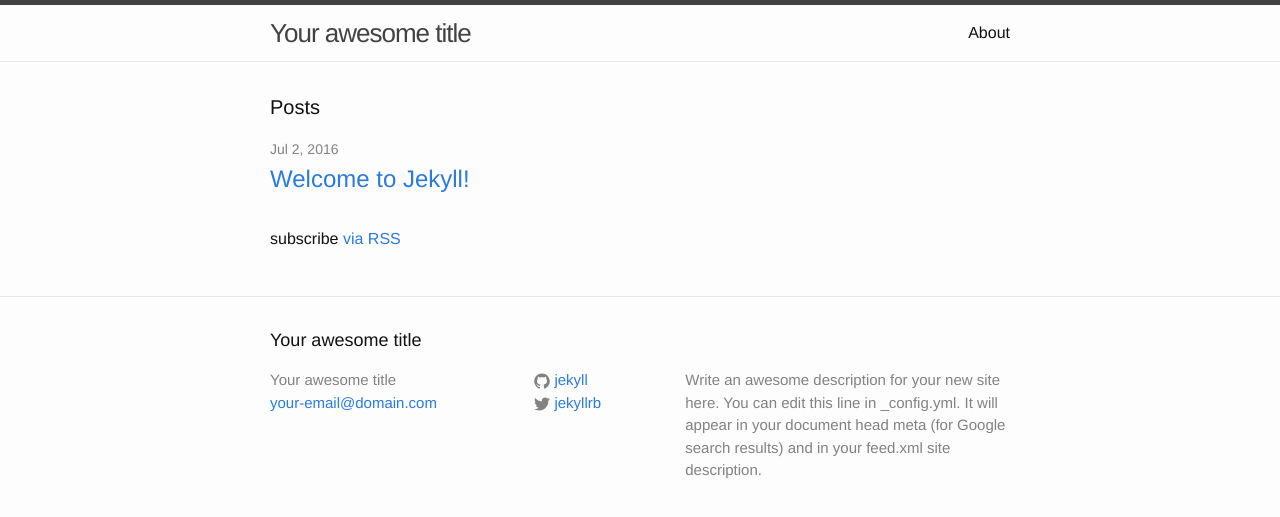
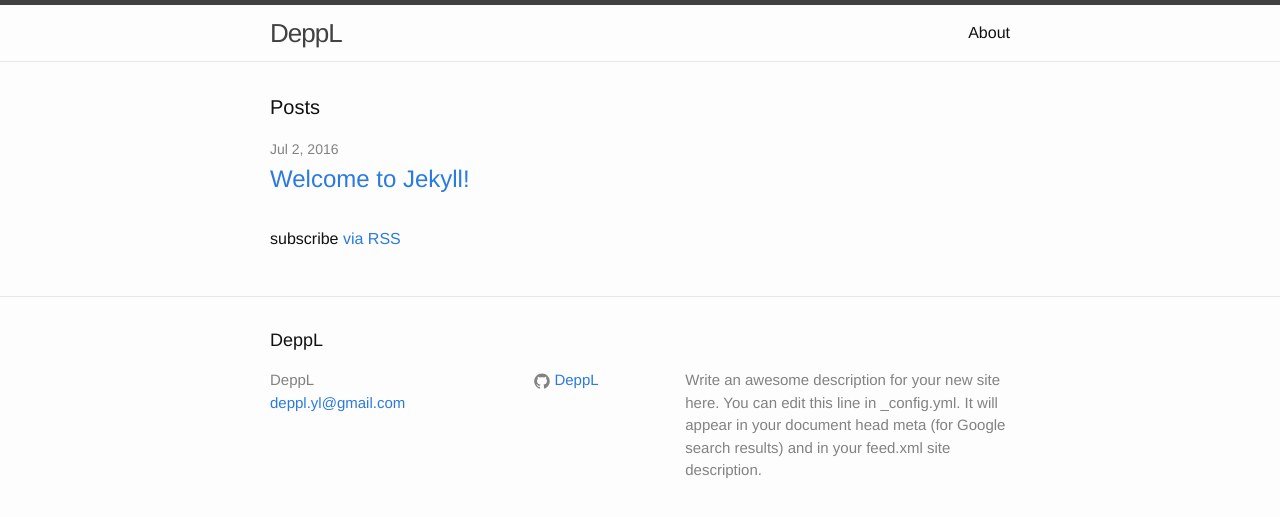
Before and after one commit to DeppL/DeppL.github.io, a Jekyll site: the page built from index.html, in a window 1280 px wide. Shown: the top 517 px of the page. Built offline with Jekyll 4.4.1, drawn with Linux system fonts in a browser that asks for light colours.

Commit message:
add-title

```diff
--- a/_config.yml
+++ b/_config.yml
@@ -6,16 +6,15 @@
 # 'jekyll serve'. If you change this file, please restart the server process.
 
 # Site settings
-title: Your awesome title
-email: your-email@domain.com
+title: DeppL
+email: deppl.yl@gmail.com
 description: > # this means to ignore newlines until "baseurl:"
   Write an awesome description for your new site here. You can edit this
   line in _config.yml. It will appear in your document head meta (for
   Google search results) and in your feed.xml site description.
 baseurl: "" # the subpath of your site, e.g. /blog
 url: "http://yourdomain.com" # the base hostname & protocol for your site
-twitter_username: jekyllrb
-github_username:  jekyll
+github_username:  DeppL
 
 # Build settings
 markdown: kramdown
```
Also changed, not shown: 4 other files.
